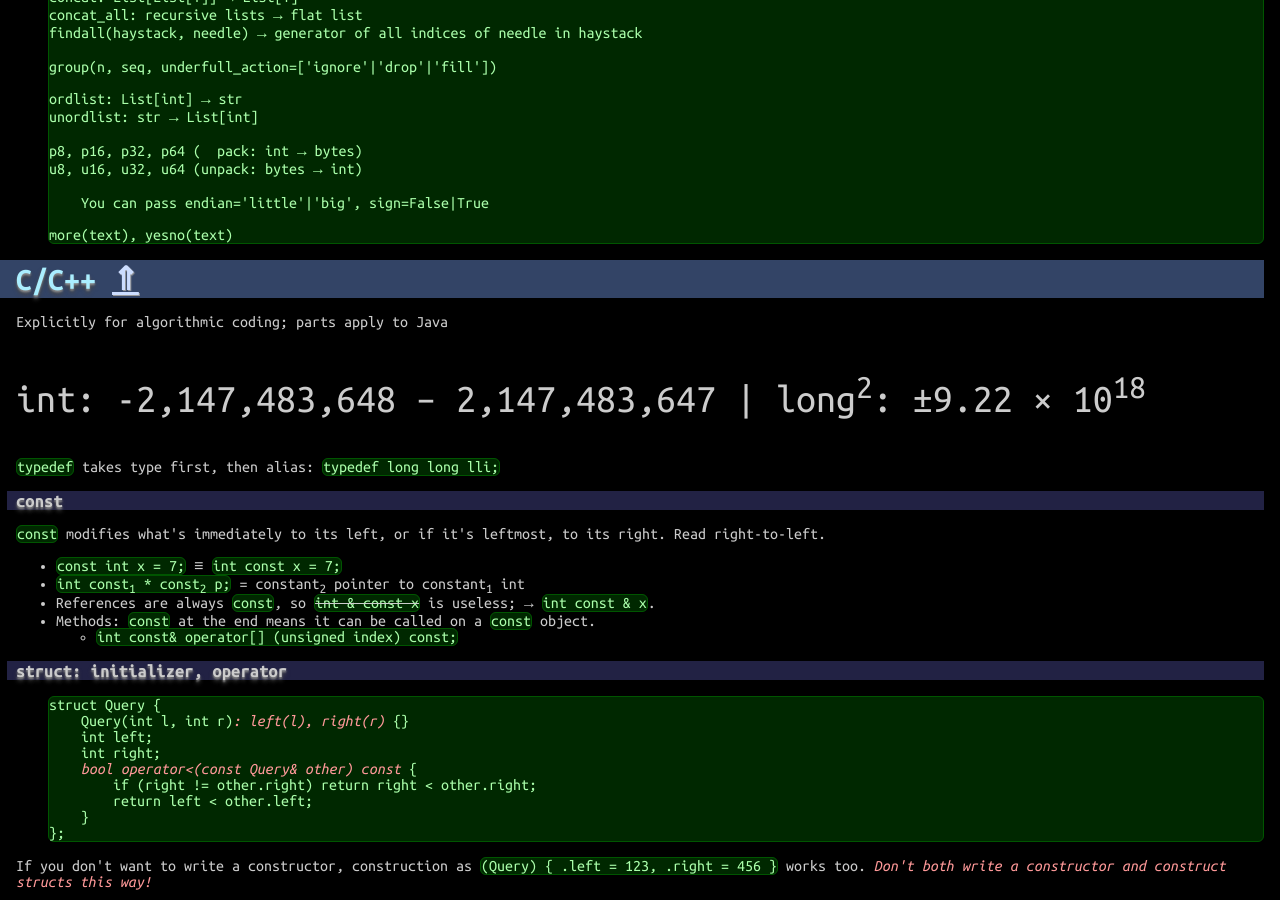
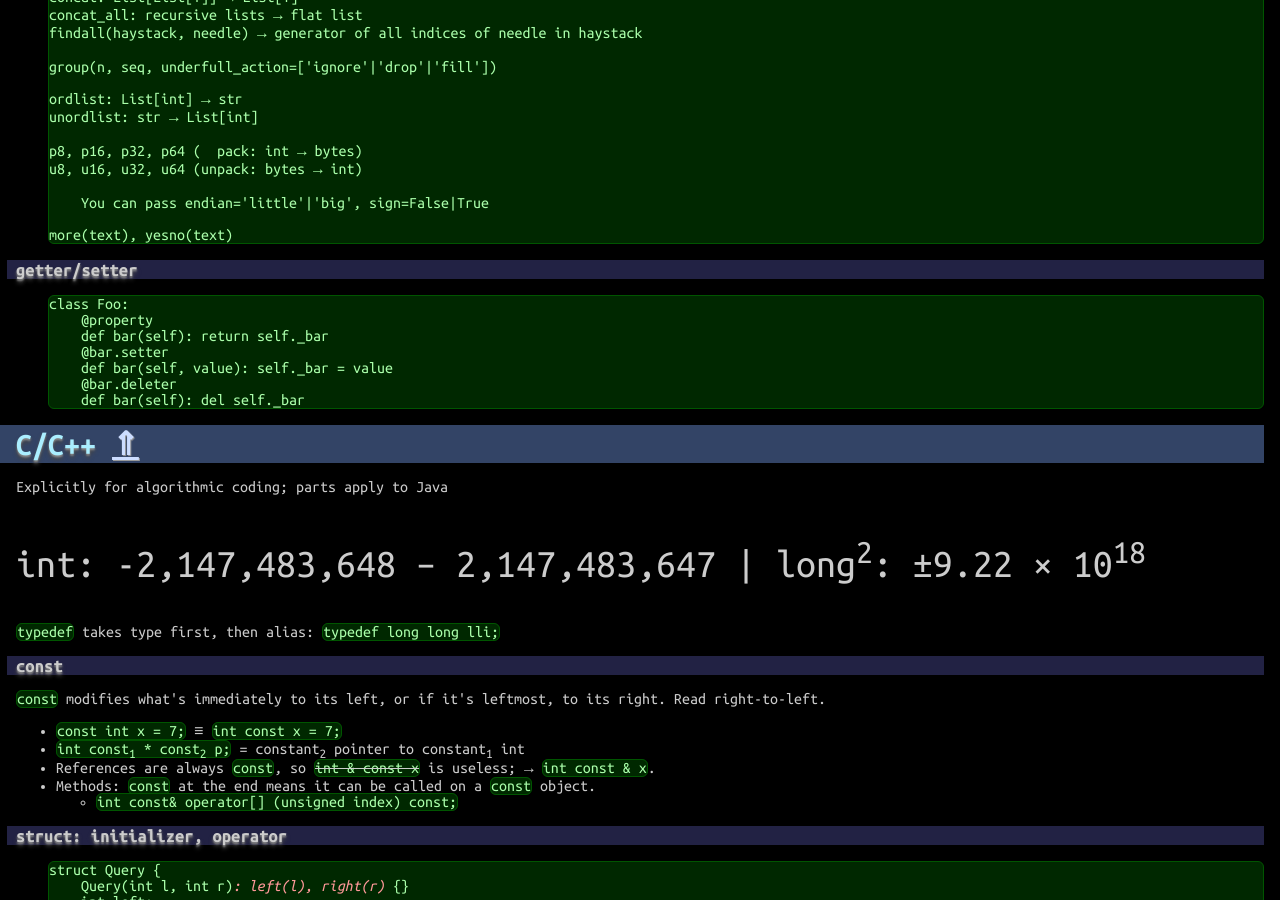
Before and after one commit to betaveros/cs, a Jekyll site: the page built from index.html, in a window 1280 px wide and 900 px high, scrolled down 9091 px. Built offline with Jekyll 4.4.1, drawn with Linux system fonts in a browser that asks for light colours.

Commit message:
python getter/setter

```diff
--- a/_includes/python.html
+++ b/_includes/python.html
@@ -474,3 +474,13 @@ u8, u16, u32, u64 (unpack: bytes &rarr; int)
     You can pass endian='little'|'big', sign=False|True
 
 more(text), yesno(text)</pre>
+
+<h3>getter/setter</h3>
+<pre>
+class Foo:
+    @property
+    def bar(self): return self._bar
+    @bar.setter
+    def bar(self, value): self._bar = value
+    @bar.deleter
+    def bar(self): del self._bar</pre>
```
